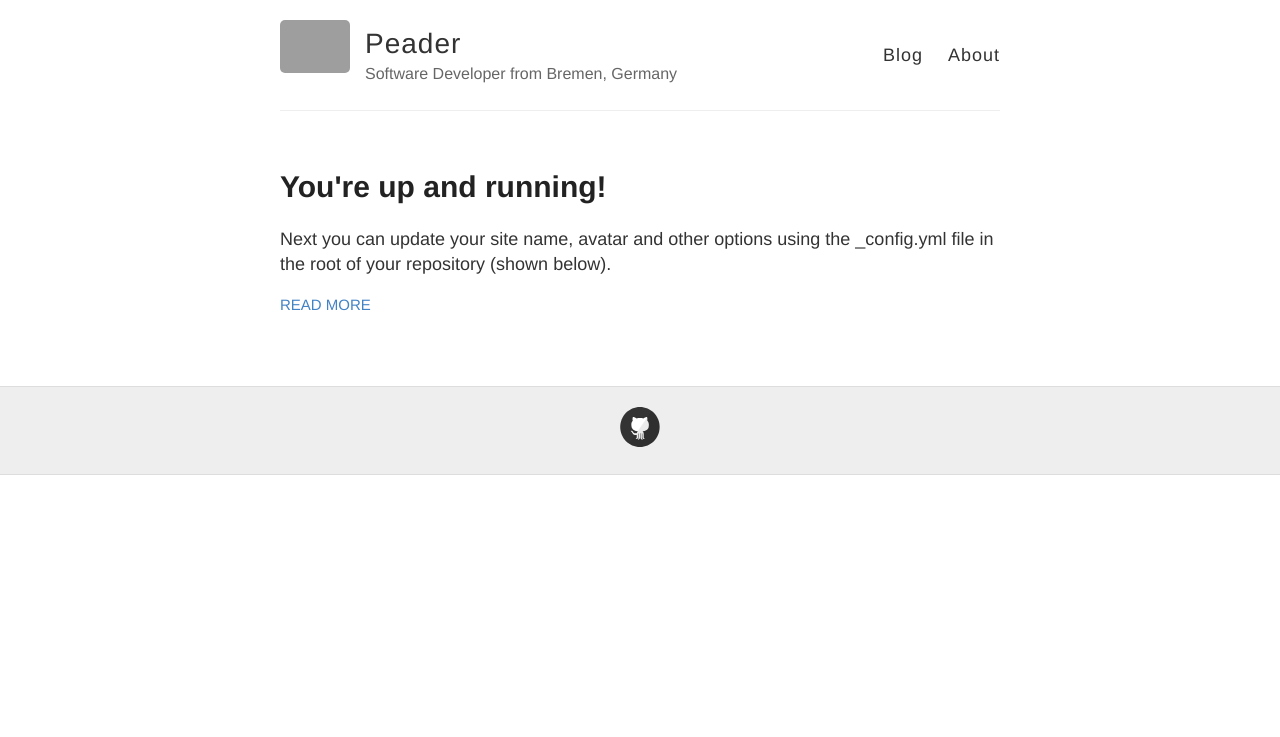
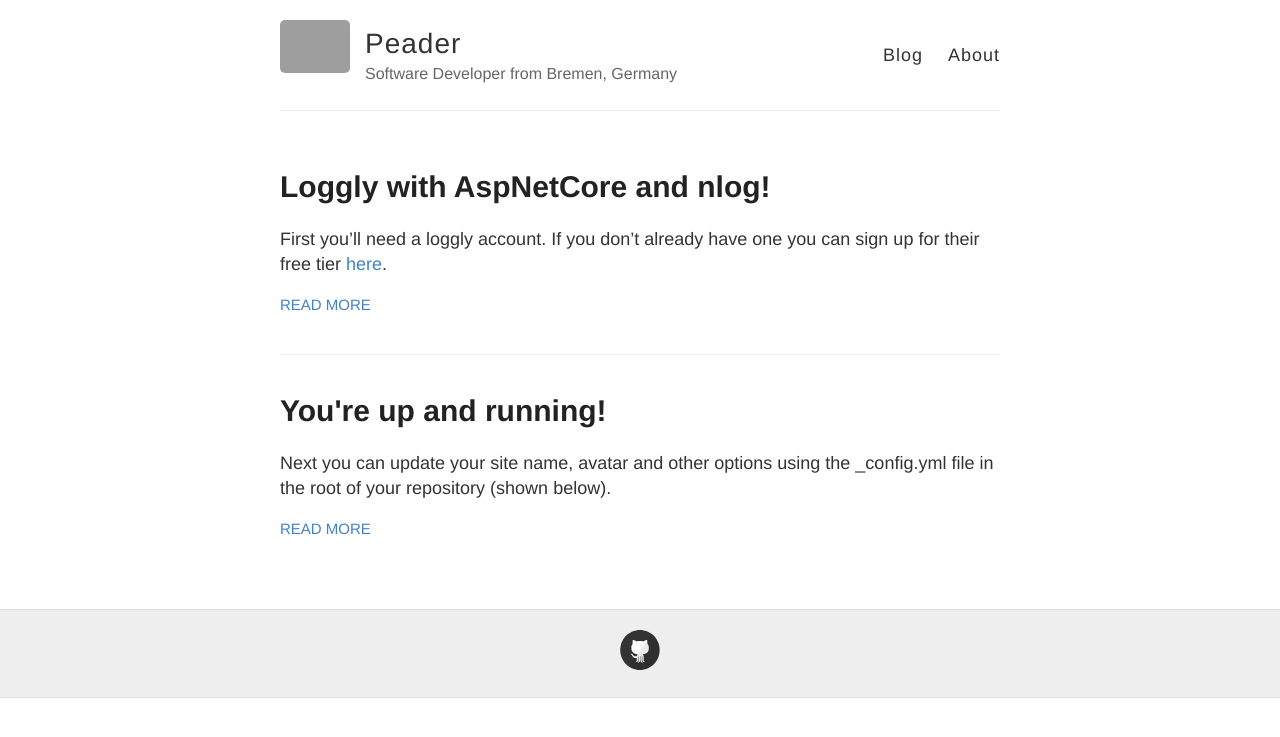
Before and after one commit to peader/peader.github.io, a Jekyll site: the page built from index.html, in a window 1280 px wide. Shown: the top 737 px of the page. Built offline with Jekyll 4.4.1, drawn with Linux system fonts in a browser that asks for light colours; grey boxes are pictures that could not be loaded.

Commit message:
First commit

```diff
--- /dev/null
+++ b/_posts/2018-5-8-Nlog-Loggly-AspNetCore.md
@@ -0,0 +1,12 @@
+---
+layout: post
+title: Loggly with AspNetCore and nlog!
+---
+
+First you'll need a loggly account. If you don't already have one you can sign up for their free tier [here](https://www.loggly.com/signup/).
+
+Once you're signed up you'll need to head over to "Source Setup" > "Customer Tokens" and copy the customer token from the list. We'll use this a little bit later.
+
+![_config.yml]({{ site.baseurl }}/images/loggly-token.png)
+
+The easiest way to make your first post is to edit this one. Go into /_posts/ and update the Hello World markdown file. For more instructions head over to the [Jekyll Now repository](https://github.com/barryclark/jekyll-now) on GitHub.
```
Also changed, not shown: about.md (+3 -1 lines), images/loggly-token.png (added).
